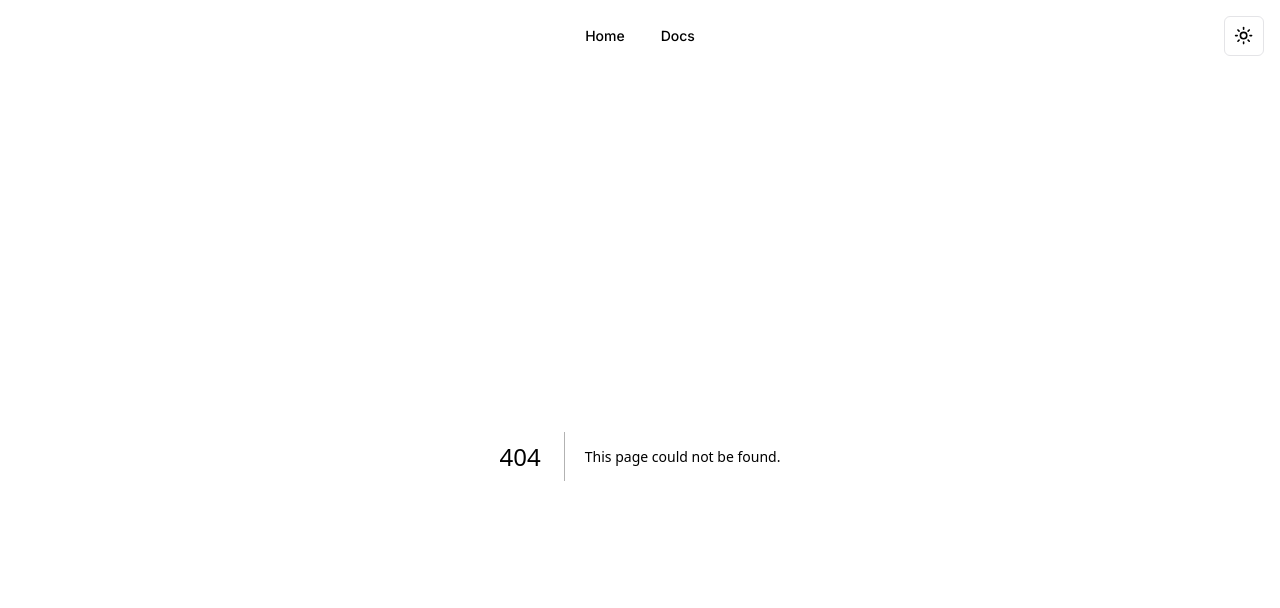
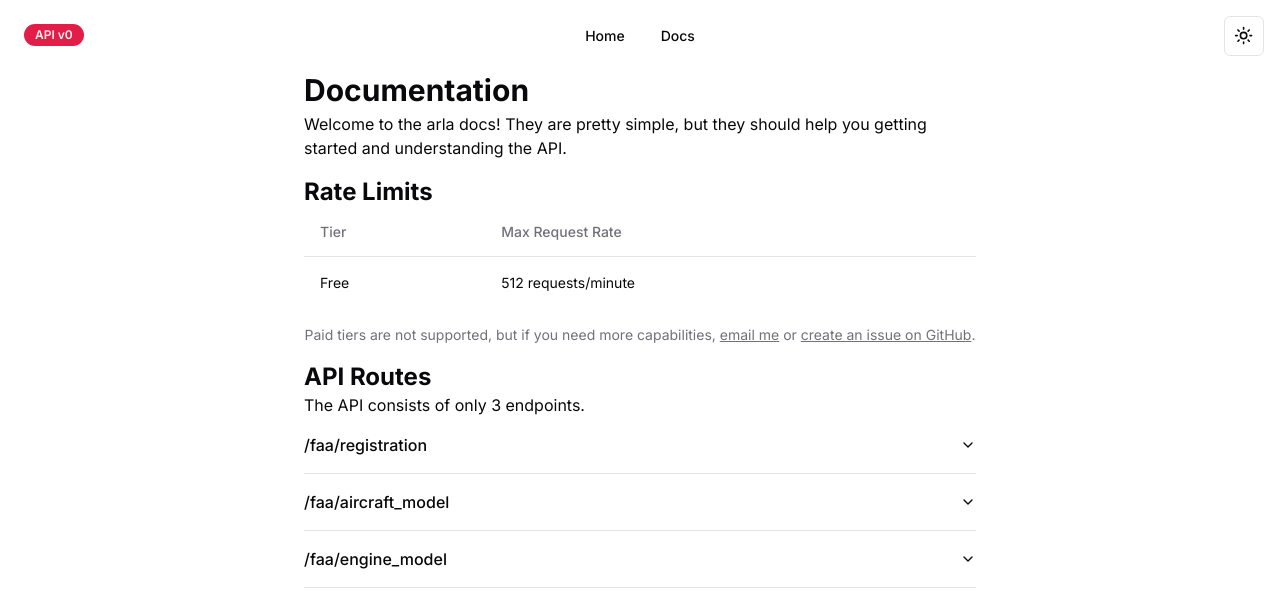
Before and after one commit to njfdev/Aircraft-Registration-Lookup-API, a Next.js app: page /docs in a window 1280 px wide. Before the commit this address had no page. Shown: the top 608 px of the page. Built offline with nearby package versions, Linux system fonts and the light colour scheme.

Commit message:
Add Boilerplate for Docs and Add API Version Badge

```diff
--- a/package.json
+++ b/package.json
@@ -12,6 +12,7 @@
   },
   "dependencies": {
     "@prisma/client": "5.18.0",
+    "@radix-ui/react-accordion": "^1.2.0",
     "@radix-ui/react-dropdown-menu": "^2.1.1",
     "@radix-ui/react-navigation-menu": "^1.2.0",
     "@radix-ui/react-separator": "^1.1.0",
--- /dev/null
+++ b/src/app/docs/page.tsx
@@ -0,0 +1,79 @@
+import {
+  Accordion,
+  AccordionContent,
+  AccordionItem,
+  AccordionTrigger,
+} from "@/components/ui/accordion";
+import {
+  Table,
+  TableBody,
+  TableCaption,
+  TableCell,
+  TableHead,
+  TableHeader,
+  TableRow,
+} from "@/components/ui/table";
+import { MAX_FREE_REQUESTS_PER_MINUTE } from "@/lib/types";
+import Link from "next/link";
+
+export default function DocsPage() {
+  return (
+    <main className="flex flex-col max-w-[42rem] mx-auto mt-4">
+      <h1 className="text-3xl font-bold mb-1">Documentation</h1>
+      <p>
+        Welcome to the arla docs! They are pretty simple, but they should help
+        you getting started and understanding the API.
+      </p>
+      <h2 className="mt-4 text-2xl font-bold">Rate Limits</h2>
+      <Table>
+        <TableHeader>
+          <TableRow>
+            <TableHead>Tier</TableHead>
+            <TableHead>Max Request Rate</TableHead>
+          </TableRow>
+        </TableHeader>
+        <TableBody>
+          <TableRow>
+            <TableCell>Free</TableCell>
+            <TableCell>
+              {MAX_FREE_REQUESTS_PER_MINUTE} requests/minute
+            </TableCell>
+          </TableRow>
+        </TableBody>
+        <TableCaption>
+          Paid tiers are not supported, but if you need more capabilities,{" "}
+          <Link
+            className="underline hover:opacity-80 active:opacity-65 transition-opacity"
+            href="mailto:contact@njf.dev"
+          >
+            email me
+          </Link>{" "}
+          or{" "}
+          <Link
+            className="underline hover:opacity-80 active:opacity-65 transition-opacity"
+            href="https://github.com/njfdev/Aircraft-Registration-Lookup-API/issues"
+          >
+            create an issue on GitHub
+          </Link>
+          .
+        </TableCaption>
+      </Table>
+      <h2 className="mt-4 text-2xl font-bold">API Routes</h2>
+      <p>The API consists of only 3 endpoints.</p>
+      <Accordion type="single" collapsible>
+        <AccordionItem value="faa-registration">
+          <AccordionTrigger>/faa/registration</AccordionTrigger>
+          <AccordionContent></AccordionContent>
+        </AccordionItem>
+        <AccordionItem value="aircraft-model">
+          <AccordionTrigger>/faa/aircraft_model</AccordionTrigger>
+          <AccordionContent></AccordionContent>
+        </AccordionItem>
+        <AccordionItem value="engine-model">
+          <AccordionTrigger>/faa/engine_model</AccordionTrigger>
+          <AccordionContent></AccordionContent>
+        </AccordionItem>
+      </Accordion>
+    </main>
+  );
+}
--- a/src/app/layout.tsx
+++ b/src/app/layout.tsx
@@ -4,6 +4,7 @@ import "./globals.css";
 import { ThemeProvider } from "@/components/theme-provider";
 import { ModeToggle } from "@/components/ModeToggle";
 import { NavigationBar } from "@/components/NavigationBar";
+import { Badge } from "@/components/ui/badge";
 
 const inter = Inter({ subsets: ["latin"] });
 
@@ -28,6 +29,7 @@ export default function RootLayout({
         >
           <div className="p-4">
             <ModeToggle />
+            <Badge className="absolute m-2">API v0</Badge>
             <NavigationBar />
             {children}
           </div>
--- a/src/app/page.tsx
+++ b/src/app/page.tsx
@@ -38,7 +38,7 @@ export default function Home() {
           with the goal to provide a free, public, and simple API for getting
           registration and model information about any given aircraft.
           Currently, arla is updated daily from the Federal Aviation
-          Administration's (FAA){" "}
+          Administration&apos;s (FAA){" "}
           <Link
             className="underline hover:opacity-80 active:opacity-65 transition-opacity"
             href="https://www.faa.gov/licenses_certificates/aircraft_certification/aircraft_registry/releasable_aircraft_download"
--- /dev/null
+++ b/src/components/ui/accordion.tsx
@@ -0,0 +1,58 @@
+"use client"
+
+import * as React from "react"
+import * as AccordionPrimitive from "@radix-ui/react-accordion"
+import { ChevronDown } from "lucide-react"
+
+import { cn } from "@/lib/utils"
+
+const Accordion = AccordionPrimitive.Root
+
+const AccordionItem = React.forwardRef<
+  React.ElementRef<typeof AccordionPrimitive.Item>,
+  React.ComponentPropsWithoutRef<typeof AccordionPrimitive.Item>
+>(({ className, ...props }, ref) => (
+  <AccordionPrimitive.Item
+    ref={ref}
+    className={cn("border-b", className)}
+    {...props}
+  />
+))
+AccordionItem.displayName = "AccordionItem"
+
+const AccordionTrigger = React.forwardRef<
+  React.ElementRef<typeof AccordionPrimitive.Trigger>,
+  React.ComponentPropsWithoutRef<typeof AccordionPrimitive.Trigger>
+>(({ className, children, ...props }, ref) => (
+  <AccordionPrimitive.Header className="flex">
+    <AccordionPrimitive.Trigger
+      ref={ref}
+      className={cn(
+        "flex flex-1 items-center justify-between py-4 font-medium transition-all hover:underline [&[data-state=open]>svg]:rotate-180",
+        className
+      )}
+      {...props}
+    >
+      {children}
+      <ChevronDown className="h-4 w-4 shrink-0 transition-transform duration-200" />
+    </AccordionPrimitive.Trigger>
+  </AccordionPrimitive.Header>
+))
+AccordionTrigger.displayName = AccordionPrimitive.Trigger.displayName
+
+const AccordionContent = React.forwardRef<
+  React.ElementRef<typeof AccordionPrimitive.Content>,
+  React.ComponentPropsWithoutRef<typeof AccordionPrimitive.Content>
+>(({ className, children, ...props }, ref) => (
+  <AccordionPrimitive.Content
+    ref={ref}
+    className="overflow-hidden text-sm transition-all data-[state=closed]:animate-accordion-up data-[state=open]:animate-accordion-down"
+    {...props}
+  >
+    <div className={cn("pb-4 pt-0", className)}>{children}</div>
+  </AccordionPrimitive.Content>
+))
+
+AccordionContent.displayName = AccordionPrimitive.Content.displayName
+
+export { Accordion, AccordionItem, AccordionTrigger, AccordionContent }
--- /dev/null
+++ b/src/components/ui/badge.tsx
@@ -0,0 +1,36 @@
+import * as React from "react"
+import { cva, type VariantProps } from "class-variance-authority"
+
+import { cn } from "@/lib/utils"
+
+const badgeVariants = cva(
+  "inline-flex items-center rounded-full border px-2.5 py-0.5 text-xs font-semibold transition-colors focus:outline-none focus:ring-2 focus:ring-ring focus:ring-offset-2",
+  {
+    variants: {
+      variant: {
+        default:
+          "border-transparent bg-primary text-primary-foreground hover:bg-primary/80",
+        secondary:
+          "border-transparent bg-secondary text-secondary-foreground hover:bg-secondary/80",
+        destructive:
+          "border-transparent bg-destructive text-destructive-foreground hover:bg-destructive/80",
+        outline: "text-foreground",
+      },
+    },
+    defaultVariants: {
+      variant: "default",
+    },
+  }
+)
+
+export interface BadgeProps
+  extends React.HTMLAttributes<HTMLDivElement>,
+    VariantProps<typeof badgeVariants> {}
+
+function Badge({ className, variant, ...props }: BadgeProps) {
+  return (
+    <div className={cn(badgeVariants({ variant }), className)} {...props} />
+  )
+}
+
+export { Badge, badgeVariants }
--- /dev/null
+++ b/src/components/ui/table.tsx
@@ -0,0 +1,117 @@
+import * as React from "react"
+
+import { cn } from "@/lib/utils"
+
+const Table = React.forwardRef<
+  HTMLTableElement,
+  React.HTMLAttributes<HTMLTableElement>
+>(({ className, ...props }, ref) => (
+  <div className="relative w-full overflow-auto">
+    <table
+      ref={ref}
+      className={cn("w-full caption-bottom text-sm", className)}
+      {...props}
+    />
+  </div>
+))
+Table.displayName = "Table"
+
+const TableHeader = React.forwardRef<
+  HTMLTableSectionElement,
+  React.HTMLAttributes<HTMLTableSectionElement>
+>(({ className, ...props }, ref) => (
+  <thead ref={ref} className={cn("[&_tr]:border-b", className)} {...props} />
+))
+TableHeader.displayName = "TableHeader"
+
+const TableBody = React.forwardRef<
+  HTMLTableSectionElement,
+  React.HTMLAttributes<HTMLTableSectionElement>
+>(({ className, ...props }, ref) => (
+  <tbody
+    ref={ref}
+    className={cn("[&_tr:last-child]:border-0", className)}
+    {...props}
+  />
+))
+TableBody.displayName = "TableBody"
+
+const TableFooter = React.forwardRef<
+  HTMLTableSectionElement,
+  React.HTMLAttributes<HTMLTableSectionElement>
+>(({ className, ...props }, ref) => (
+  <tfoot
+    ref={ref}
+    className={cn(
+      "border-t bg-muted/50 font-medium [&>tr]:last:border-b-0",
+      className
+    )}
+    {...props}
+  />
+))
+TableFooter.displayName = "TableFooter"
+
+const TableRow = React.forwardRef<
+  HTMLTableRowElement,
+  React.HTMLAttributes<HTMLTableRowElement>
+>(({ className, ...props }, ref) => (
+  <tr
+    ref={ref}
+    className={cn(
+      "border-b transition-colors hover:bg-muted/50 data-[state=selected]:bg-muted",
+      className
+    )}
+    {...props}
+  />
+))
+TableRow.displayName = "TableRow"
+
+const TableHead = React.forwardRef<
+  HTMLTableCellElement,
+  React.ThHTMLAttributes<HTMLTableCellElement>
+>(({ className, ...props }, ref) => (
+  <th
+    ref={ref}
+    className={cn(
+      "h-12 px-4 text-left align-middle font-medium text-muted-foreground [&:has([role=checkbox])]:pr-0",
+      className
+    )}
+    {...props}
+  />
+))
+TableHead.displayName = "TableHead"
+
+const TableCell = React.forwardRef<
+  HTMLTableCellElement,
+  React.TdHTMLAttributes<HTMLTableCellElement>
+>(({ className, ...props }, ref) => (
+  <td
+    ref={ref}
+    className={cn("p-4 align-middle [&:has([role=checkbox])]:pr-0", className)}
+    {...props}
+  />
+))
+TableCell.displayName = "TableCell"
+
+const TableCaption = React.forwardRef<
+  HTMLTableCaptionElement,
+  React.HTMLAttributes<HTMLTableCaptionElement>
+>(({ className, ...props }, ref) => (
+  <caption
+    ref={ref}
+    className={cn("mt-4 text-sm text-muted-foreground", className)}
+    {...props}
+  />
+))
+TableCaption.displayName = "TableCaption"
+
+export {
+  Table,
+  TableHeader,
+  TableBody,
+  TableFooter,
+  TableHead,
+  TableRow,
+  TableCell,
+  TableCaption,
+}
--- a/src/lib/types.ts
+++ b/src/lib/types.ts
@@ -1,3 +1,7 @@
+const MAX_FREE_REQUESTS_PER_MINUTE = 512;
+
+export { MAX_FREE_REQUESTS_PER_MINUTE };
+
 export interface AircraftRegistrationRawInfo {
   "N-NUMBER": string;
   "SERIAL NUMBER": string;
--- a/src/middleware.ts
+++ b/src/middleware.ts
@@ -1,11 +1,12 @@
 import { NextRequest, NextResponse } from "next/server";
 import { Ratelimit } from "@upstash/ratelimit";
 import { kv } from "@vercel/kv";
+import { MAX_FREE_REQUESTS_PER_MINUTE } from "./lib/types";
 
 const ratelimit = new Ratelimit({
   redis: kv,
   // 5 requests from the same IP in 10 seconds
-  limiter: Ratelimit.slidingWindow(512, "60 s"),
+  limiter: Ratelimit.slidingWindow(MAX_FREE_REQUESTS_PER_MINUTE, "60 s"),
 });
 
 // Define which routes you want to rate limit
```
Also changed, not shown: 1 other file (tests, documents, lock files or other folders).
